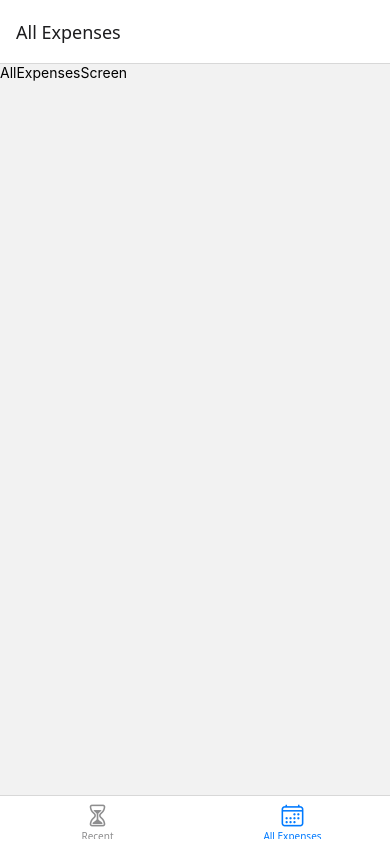
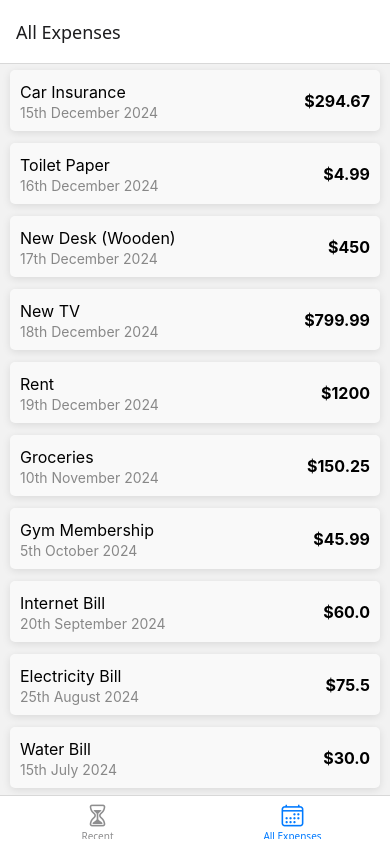
Before and after one commit to Badi1298/RN-Expense-Tracker, a React Native app: screen /Settings in a window 390 px wide. Built offline with nearby package versions, Linux system fonts and the light colour scheme.

Commit message:
Refactor AddExpense and ExpenseItem components to improve expense handling; implement saveExpense action for updating expenses and enhance ExpensesList with item press functionality.

```diff
--- a/components/AddExpense.tsx
+++ b/components/AddExpense.tsx
@@ -1,9 +1,9 @@
-import React, { useState } from 'react';
+import React, { useEffect, useState } from 'react';
 import { View, Text, Modal, StyleSheet, TextInput } from 'react-native';
 
 import { RootState } from '../store';
 import { useSelector, useDispatch } from 'react-redux';
-import { addExpense } from '../store/slices/expensesSlice';
+import { saveExpense, Expense } from '../store/slices/expensesSlice';
 
 import dayjs from 'dayjs';
 import DateTimePicker from 'react-native-ui-datepicker';
@@ -11,6 +11,7 @@ import DateTimePicker from 'react-native-ui-datepicker';
 import BaseButton from './ui/BaseButton';
 
 type Props = {
+    expense?: Expense;
     showModal: boolean;
     onHideModal: () => void;
 };
@@ -20,6 +21,7 @@ export default function AddExpense({ showModal, onHideModal }: Props) {
     const dispatch = useDispatch();
 
     const [expense, setExpense] = useState({
+        id: '',
         title: '',
         amount: '',
         date: dayjs(),
@@ -29,27 +31,22 @@ export default function AddExpense({ showModal, onHideModal }: Props) {
         onHideModal();
     }
 
-    function addExpenseHandler() {
+    function saveExpressHandler() {
         if (expense.title === '' || expense.amount === '') {
             return;
         }
 
-        dispatch(
-            addExpense({
-                id: expenses.length + 1,
-                title: expense.title,
-                amount: expense.amount,
-                date: expense.date.toString(),
-            })
-        );
+        resetExpenseForm();
+        hideModalHandler();
+    }
 
+    function resetExpenseForm() {
         setExpense({
+            id: '',
             title: '',
             amount: '',
             date: dayjs(),
         });
-
-        hideModalHandler();
     }
 
     return (
@@ -98,7 +95,7 @@ export default function AddExpense({ showModal, onHideModal }: Props) {
 
                     <View style={styles.buttonsContainer}>
                         <BaseButton title="Close" onPress={hideModalHandler} />
-                        <BaseButton title="Save" onPress={addExpenseHandler} />
+                        <BaseButton title="Save" onPress={saveExpressHandler} />
                     </View>
                 </View>
             </View>
--- a/components/ExpenseItem.tsx
+++ b/components/ExpenseItem.tsx
@@ -1,24 +1,29 @@
 import { format } from 'date-fns';
 import React from 'react';
-import { View, Text, StyleSheet } from 'react-native';
+import { View, Text, StyleSheet, Pressable } from 'react-native';
+import { Expense } from '../store/slices/expensesSlice';
 
 type ExpenseItemProps = {
-    title: string;
-    amount: string;
-    date: string;
+    expense: Expense;
+    onItemPress: (id: number) => void;
 };
 
-export default function ExpenseItem({ title, amount, date }: ExpenseItemProps) {
+export default function ExpenseItem({
+    expense,
+    onItemPress,
+}: ExpenseItemProps) {
     return (
-        <View style={styles.container}>
-            <View style={styles.leftContainer}>
-                <Text style={styles.title}>{title}</Text>
-                <Text style={styles.date}>
-                    {format(new Date(date), 'do MMMM yyyy')}
-                </Text>
+        <Pressable onPress={() => onItemPress(expense.id)}>
+            <View style={styles.container}>
+                <View style={styles.leftContainer}>
+                    <Text style={styles.title}>{expense.title}</Text>
+                    <Text style={styles.date}>
+                        {format(new Date(expense.date), 'do MMMM yyyy')}
+                    </Text>
+                </View>
+                <Text style={styles.amount}>${expense.amount}</Text>
             </View>
-            <Text style={styles.amount}>${amount}</Text>
-        </View>
+        </Pressable>
     );
 }
 
--- a/components/ExpensesList.tsx
+++ b/components/ExpensesList.tsx
@@ -6,18 +6,15 @@ import ExpenseItem from './ExpenseItem';
 
 type Props = {
     expenses: RootState['expenses'];
+    onItemPress: (id: number) => void;
 };
 
-export default function ExpensesList({ expenses }: Props) {
+export default function ExpensesList({ expenses, onItemPress }: Props) {
     return (
         <FlatList
             data={expenses}
             renderItem={({ item }) => (
-                <ExpenseItem
-                    title={item.title}
-                    amount={item.amount}
-                    date={item.date}
-                />
+                <ExpenseItem expense={item} onItemPress={onItemPress} />
             )}
             keyExtractor={(item) => item.id.toString()}
         />
--- a/screens/AllExpensesScreen.tsx
+++ b/screens/AllExpensesScreen.tsx
@@ -1,10 +1,12 @@
 import React from 'react';
-import { View, Text } from 'react-native';
+
+import { RootState } from '../store';
+import { useSelector } from 'react-redux';
+
+import ExpensesList from '../components/ExpensesList';
 
 export default function AllExpensesScreen() {
-    return (
-        <View>
-            <Text>AllExpensesScreen</Text>
-        </View>
-    );
+    const expenses = useSelector((state: RootState) => state.expenses);
+
+    return <ExpensesList expenses={expenses} />;
 }
--- a/screens/RecentExpensesScreen.tsx
+++ b/screens/RecentExpensesScreen.tsx
@@ -1,5 +1,5 @@
 import React, { useLayoutEffect, useState } from 'react';
-import { View, StyleSheet, FlatList, Text } from 'react-native';
+import { View, StyleSheet, Text } from 'react-native';
 import { BottomTabScreenProps } from '@react-navigation/bottom-tabs';
 
 import { RootState } from '../store';
@@ -11,7 +11,6 @@ import { Ionicons } from '@expo/vector-icons';
 
 import { isAfter, subDays } from 'date-fns';
 
-import ExpenseItem from '../components/ExpenseItem';
 import AddExpense from '../components/AddExpense';
 import ExpensesList from '../components/ExpensesList';
 
@@ -40,14 +39,22 @@ export default function RecentExpensesScreen({ navigation }: Props) {
         isAfter(new Date(expense.date), subDays(new Date(), 7))
     );
 
+    function expenseItemPressHandler(id: number) {
+        console.log(id);
+    }
+
     return (
         <View>
             <View style={styles.card}>
                 <Text style={styles.cardText}>
-                    Expenses for the last 7 days
+                    Expenses for the last{' '}
+                    <Text style={styles.clickableText}>7</Text> days
                 </Text>
             </View>
-            <ExpensesList expenses={lastSevenDaysExpenses} />
+            <ExpensesList
+                expenses={lastSevenDaysExpenses}
+                onItemPress={expenseItemPressHandler}
+            />
             <AddExpense
                 showModal={showModal}
                 onHideModal={() => setShowModal(false)}
@@ -62,6 +69,10 @@ const styles = StyleSheet.create({
         padding: 16,
         margin: 10,
         borderRadius: 6,
+    },
+    clickableText: {
+        color: 'blue',
+        textDecorationLine: 'underline',
     },
     cardText: {
         fontSize: 18,
--- a/store/slices/expensesSlice.ts
+++ b/store/slices/expensesSlice.ts
@@ -75,8 +75,15 @@ export const expensesSlice = createSlice({
     name: 'expenses',
     initialState,
     reducers: {
-        addExpense(state, action: PayloadAction<Expense>) {
-            state.push(action.payload);
+        saveExpense(state, action: PayloadAction<Expense>) {
+            const index = state.findIndex(
+                (expense) => expense.id === action.payload.id
+            );
+            if (index !== -1) {
+                state[index] = action.payload;
+            } else {
+                state.push(action.payload);
+            }
         },
         removeExpense(state, action: PayloadAction<number>) {
             return state.filter((expense) => expense.id !== action.payload);
@@ -84,6 +91,6 @@ export const expensesSlice = createSlice({
     },
 });
 
-export const { addExpense, removeExpense } = expensesSlice.actions;
+export const { saveExpense, removeExpense } = expensesSlice.actions;
 
 export default expensesSlice.reducer;
```
